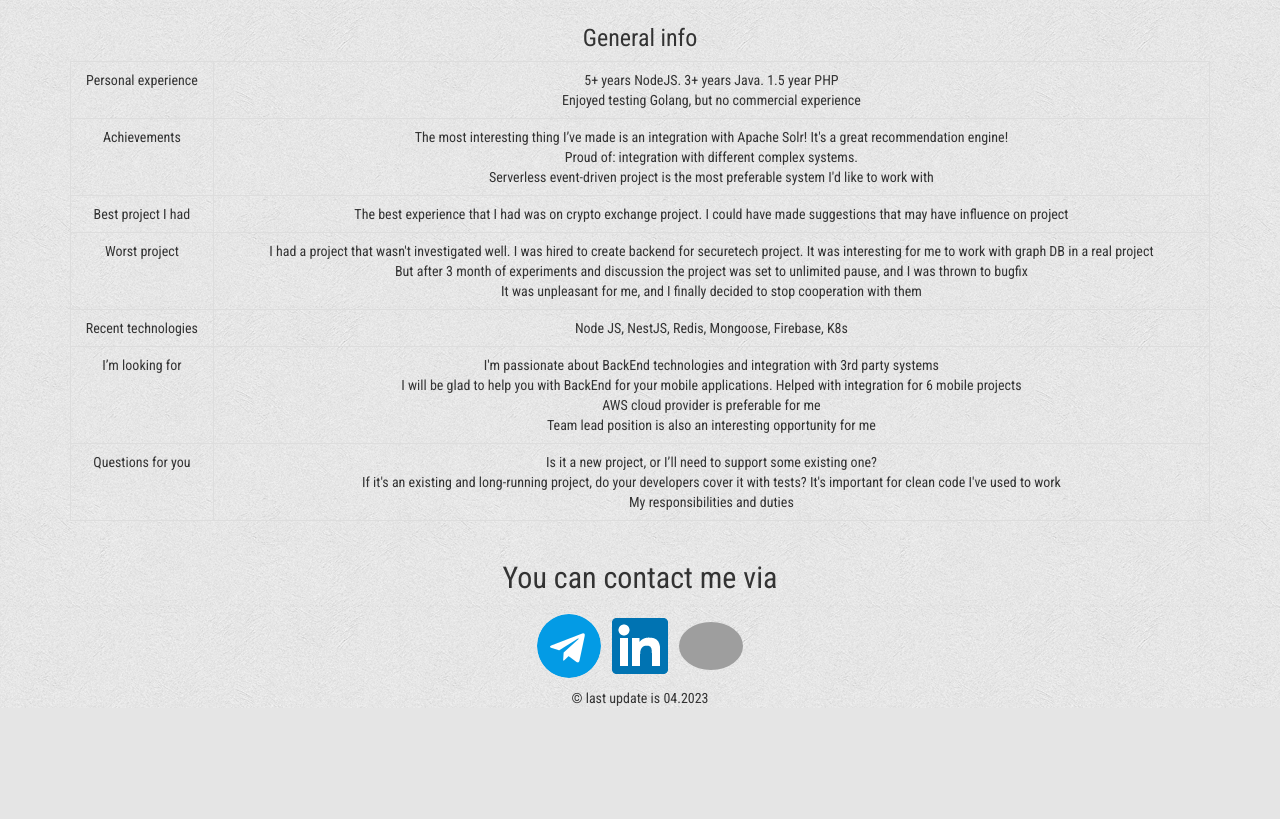
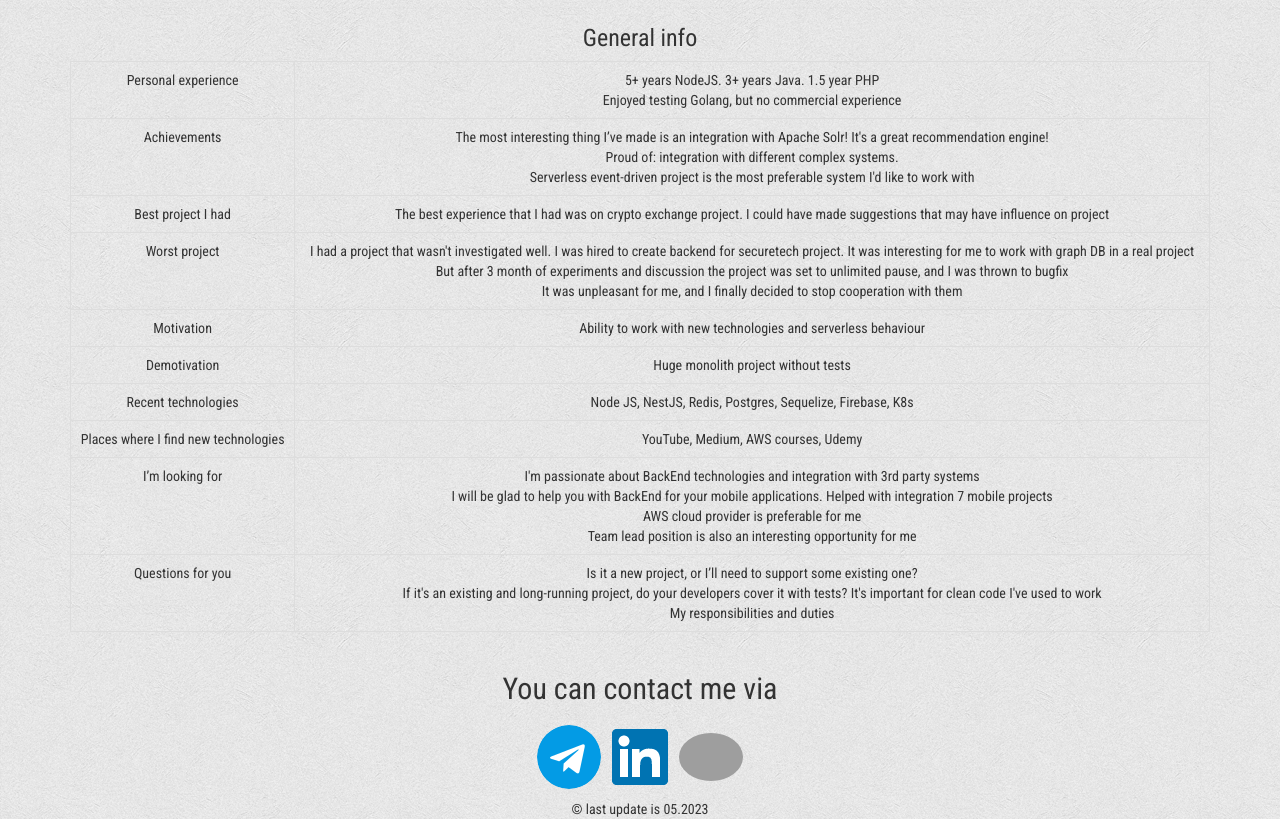
Before and after one commit to olegnikitin/olegnikitin.github.io, a plain HTML site: page index.html in a window 1280 px wide. Shown: the part 889-1708 px from the top of the page. Before the commit the page ends 1597 px from the top, so only its background shows below. Drawn offline with nearby package versions, Linux system fonts and the light colour scheme; grey boxes are pictures that could not be loaded.

Commit message:
updated information

```diff
--- a/index.html
+++ b/index.html
@@ -115,11 +115,31 @@
             </td>
         </tr>
         <tr>
+            <td>Motivation</td>
+            <td>
+                Ability to work with new technologies and serverless behaviour
+            </td>
+        </tr>
+        <tr>
+            <td>Demotivation</td>
+            <td>
+                Huge monolith project without tests
+            </td>
+        </tr>
+        <tr>
             <td>
                 Recent technologies
             </td>
             <td>
-                Node JS, NestJS, Redis, Mongoose, Firebase, K8s
+                Node JS, NestJS, Redis, Postgres, Sequelize, Firebase, K8s
+            </td>
+        </tr>
+        <tr>
+            <td>
+                Places where I find new technologies
+            </td>
+            <td>
+                YouTube, Medium, AWS courses, Udemy
             </td>
         </tr>
         <tr>
@@ -128,7 +148,7 @@
             </td>
             <td>
                 I'm passionate about BackEnd technologies and integration with 3rd party systems <br>
-                I will be glad to help you with BackEnd for your mobile applications. Helped with integration for 6 mobile projects <br/>
+                I will be glad to help you with BackEnd for your mobile applications. Helped with integration 7 mobile projects <br/>
                 AWS cloud provider is preferable for me <br>
                 Team lead position is also an interesting opportunity for me
             </td>
@@ -162,7 +182,7 @@
         </h2>
     </div>
     <div class="row">
-        © last update is 04.2023
+        © last update is 05.2023
     </div>
 <!--Scripts and libraries here-->
 <script src="js/jquery-2.2.2.min.js"></script><!--Doesn't support IE < 9-->
```
